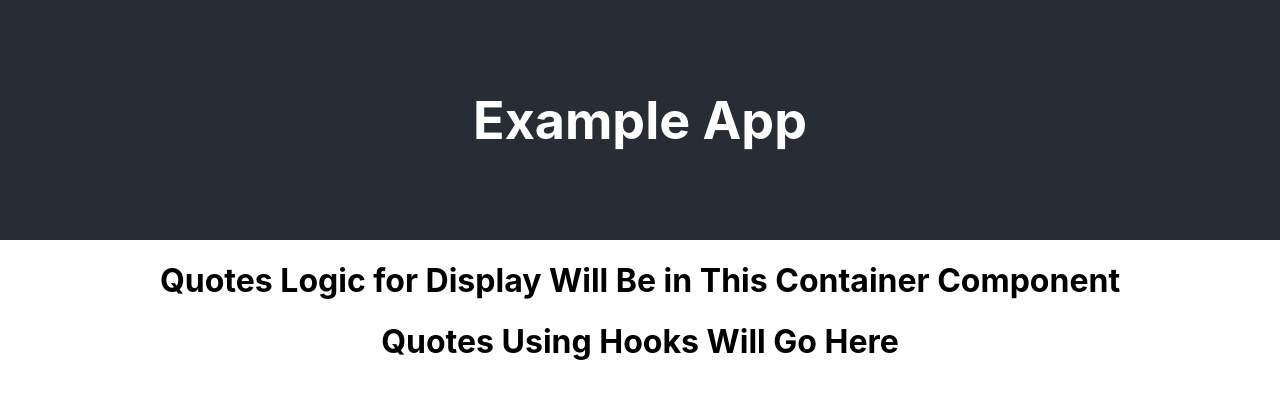
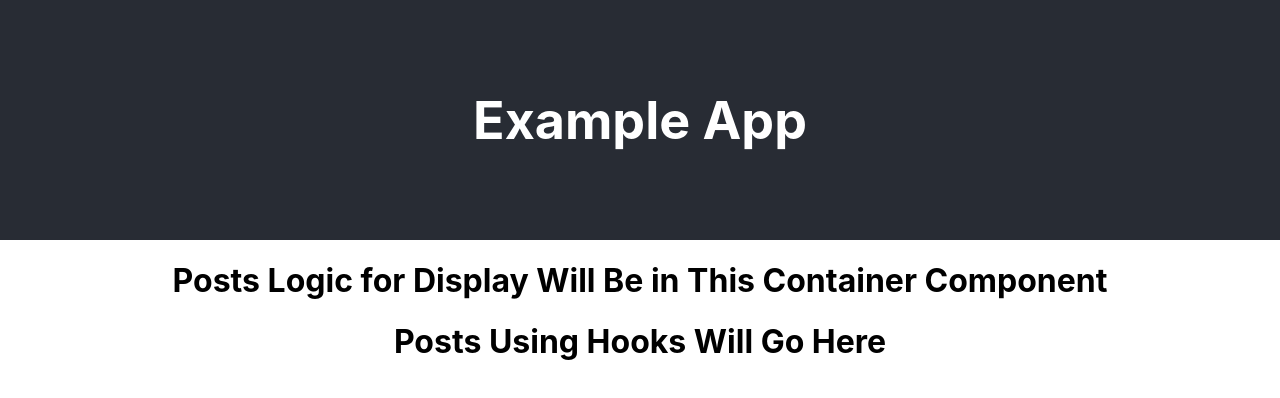
Before and after one commit to DavidRMorphew/useState-useEffect-blog-example, a React (Create React App) app: page / in a window 1280 px wide. Shown: the top 398 px of the page. Built offline with nearby package versions, Linux system fonts and the light colour scheme.

Commit message:
rename quotes to posts

```diff
--- a/src/App.js
+++ b/src/App.js
@@ -1,6 +1,6 @@
 import './App.css';
-import QuotesContainer from './containers/QuotesContainer'
-import QuotesComponent from './components/QuotesComponent'
+import PostsContainer from './containers/PostsContainer'
+import PostsComponent from './components/PostsComponent'
 
 function App() {
   return (
@@ -9,8 +9,8 @@ function App() {
         <h1>Example App</h1>
       </header>
       <body>
-        <QuotesContainer />
-        <QuotesComponent />
+        <PostsContainer />
+        <PostsComponent />
       </body>
     </div>
   );
--- /dev/null
+++ b/src/components/PostsComponent.js
@@ -0,0 +1,11 @@
+import React from 'react'
+
+const PostsComponent = (props) => {
+    return(
+        <div>
+            <h1>Posts Using Hooks Will Go Here</h1>
+        </div>
+    )
+}
+
+export default PostsComponent
--- a/src/components/QuotesComponent.js
+++ /dev/null
@@ -1,11 +0,0 @@
-import React from 'react'
-
-const QuotesComponent = (props) => {
-    return(
-        <div>
-            <h1>Quotes Using Hooks Will Go Here</h1>
-        </div>
-    )
-}
-
-export default QuotesComponent
--- /dev/null
+++ b/src/containers/PostsContainer.js
@@ -0,0 +1,14 @@
+import React, { Component } from 'react'
+
+class PostsContainer extends Component {
+
+    render(){
+        return(
+            <div>
+                <h1>Posts Logic for Display Will Be in This Container Component</h1>
+            </div>
+        )
+    }
+}
+
+export default PostsContainer
--- a/src/containers/QuotesContainer.js
+++ /dev/null
@@ -1,14 +0,0 @@
-import React, { Component } from 'react'
-
-class QuotesContainer extends Component {
-
-    render(){
-        return(
-            <div>
-                <h1>Quotes Logic for Display Will Be in This Container Component</h1>
-            </div>
-        )
-    }
-}
-
-export default QuotesContainer
```
